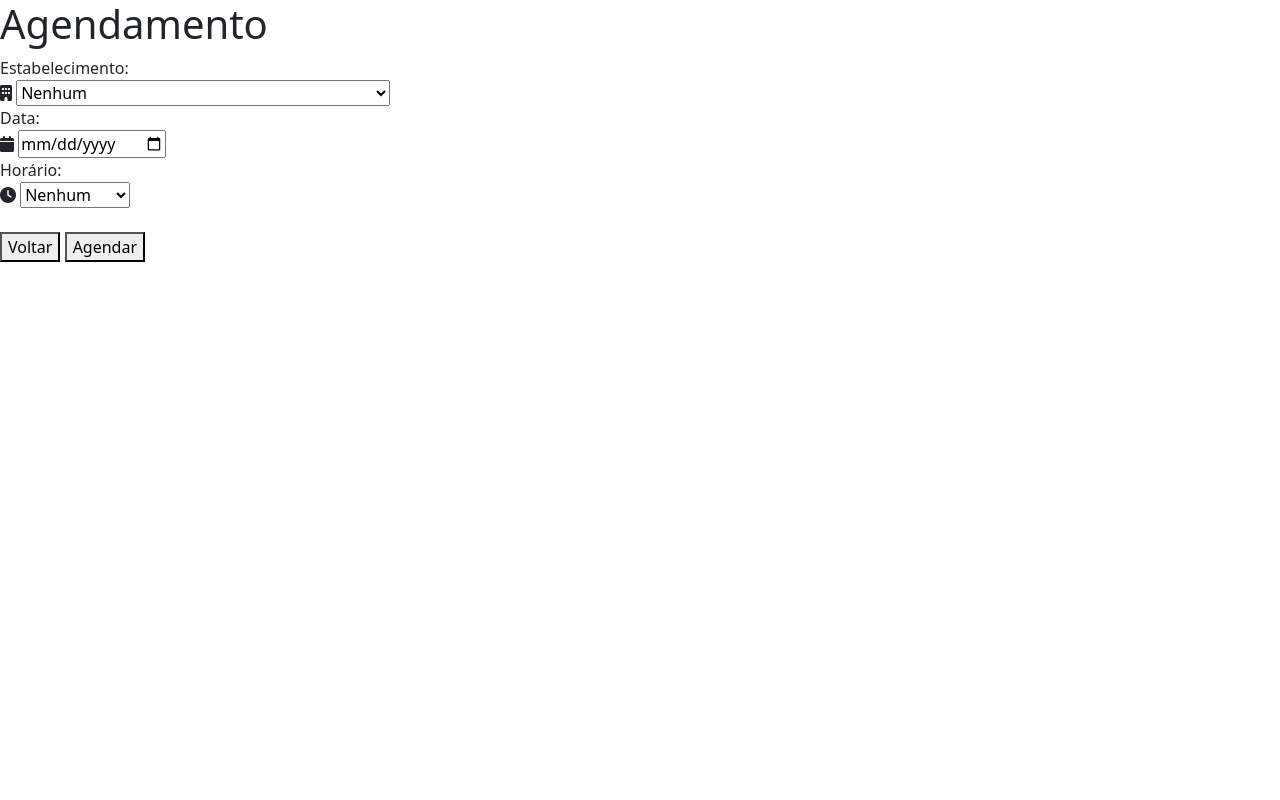
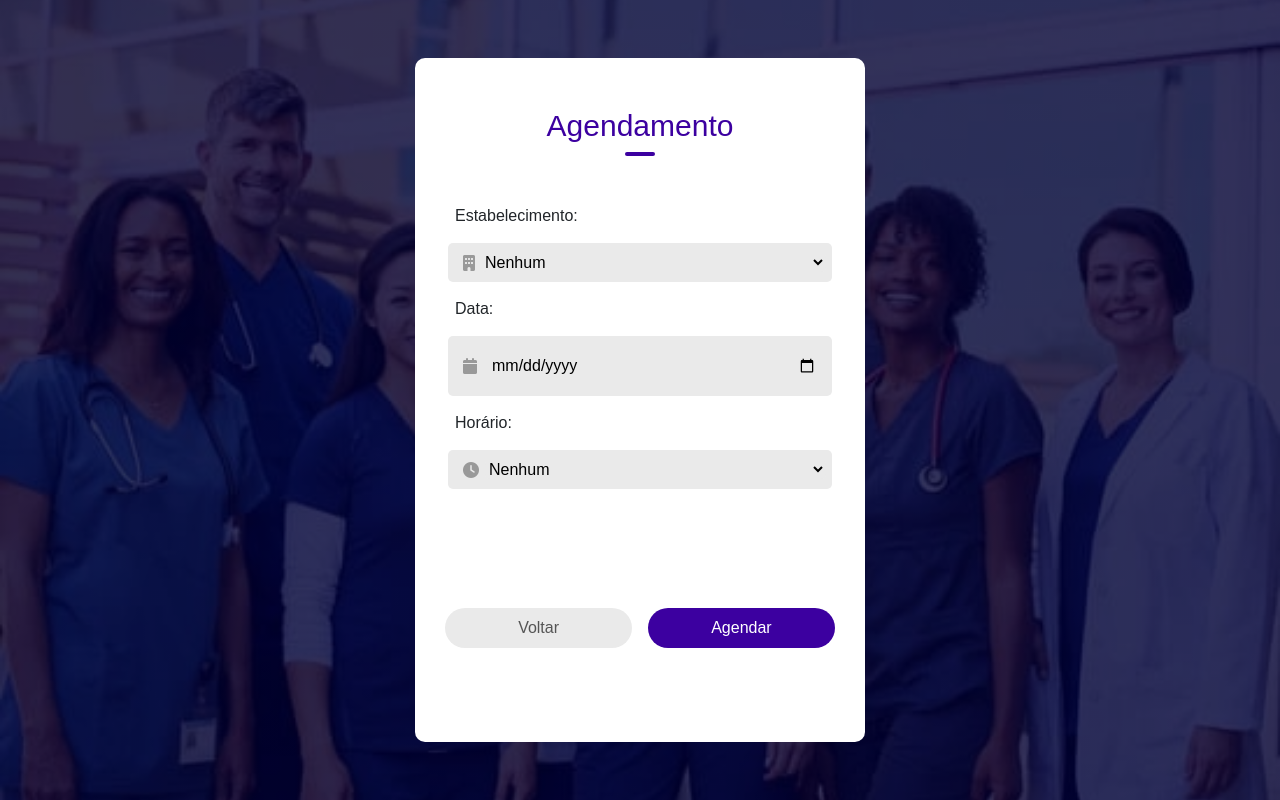
Before and after one commit to josedhontas/agendaCovid, a Django app: page /agendamento in a window 1280 px wide. Run offline with Django 4.2, Linux system fonts and the light colour scheme; a user stored in the database is signed in; some libraries are stand-ins or nearby versions.

Commit message:
fix: agendamento css

```diff
--- a/templates/agendamento.html
+++ b/templates/agendamento.html
@@ -6,7 +6,7 @@
 <head>
     <meta charset="UTF-8">
     <meta name="viewport" content="width=device-width, initial-scale=1.0">
-    <link rel="stylesheet" href="{% static 'css/styles.css' %}"/>
+    <link rel="stylesheet" href="{% static 'css/stylesUser.css' %}"/>
     <script src="https://kit.fontawesome.com/e73b592546.js" crossorigin="anonymous"></script>
 
     <script src="https://ajax.googleapis.com/ajax/libs/jquery/3.6.0/jquery.min.js"></script>
@@ -16,6 +16,171 @@
     <script src="https://cdn.jsdelivr.net/npm/bootstrap@5.1.3/dist/js/bootstrap.bundle.min.js" integrity="sha384-ka7Sk0Gln4gmtz2MlQnikT1wXgYsOg+OMhuP+IlRH9sENBO0LRn5q+8nbTov4+1p" crossorigin="anonymous"></script>
 
     <title>Document</title>
+
+    <style>
+        *{
+          margin: 0;
+          padding: 0;
+          font-family: 'Poppins', sans-serif;
+          box-sizing: border-box;
+      }
+
+      .container2{
+          width: 100%;
+          height: 100vh;
+          background-image: linear-gradient(rgba(0, 0, 50, 0.8), rgba(0, 0, 50, 0.8)), url(/static/img/teste.png);
+          background-position: center;
+          background-size: cover;
+          position: relative;
+      }
+
+      #esquerda{
+          width: 50%;
+      }
+
+      #direita{
+          width: 50%;
+      }
+
+      #meio{
+          display: flex;
+      }
+
+
+      .formulario{
+          width: 90%;
+          max-width: 450px;
+          position: absolute;
+          border-radius: 10px;
+          top: 50%;
+          left: 50%;
+          transform: translate(-50%, -50%);
+          background: white;
+          padding: 50px 30px 70px;
+          text-align: center;
+          align-items: center;
+      }
+
+      .formulario h1{
+          font-size: 30px;
+          margin-bottom: 60px;
+          color: #3c00a0;
+          position: relative;
+      }
+
+      .formulario h1::after{
+          content: '';
+          width: 30px;
+          height: 4px;
+          border-radius: 3px;
+          background: #3c00a0;
+          position: absolute;
+          bottom: -12px;
+          left: 50%;
+          transform: translateX(-50%);
+      }
+
+      .campo-entrada{
+          background: #eaeaea;
+          margin: 10px 3px;
+          border-radius: 5px;
+          display: flex;
+          align-items: center;
+
+      }
+
+      #input2{
+          background: #eaeaea;
+          margin: 15px 0;
+          border-radius: 5px;
+          display: flex;
+          align-items: center;
+          width: 50%;
+
+      }
+
+      input{
+          width: 100%;
+          background: transparent;
+          border: 0;
+          outline: 0;
+          padding: 18px 15px;
+
+      }
+
+      .campo-entrada i{
+          margin-left: 15px;
+          color: #999
+      }
+
+      formulario p{
+          text-align: left;
+          font-size: 13px;
+      }
+
+      formulario p a{
+          text-decoration: none;
+          color: #3c00a0;
+      }
+
+      .botoes{
+          width: 100%;
+          display: flex;
+          justify-content: space-between;
+      }
+
+      .botoes button{
+          flex-basis: 48%;
+          background: #3c00a0;
+          color: #fff;
+          height: 40px;
+          border-radius: 20px;
+          border: 0;
+          outline: 0;
+          cursor: pointer;
+          transition: 1s;
+      }
+
+      .grupo-entrada{
+          height: 380px;
+      }
+
+
+      .botoes button.disable{
+          background: #eaeaea;
+          color: #555;
+
+      }
+
+      select{
+          background: #eaeaea;
+          margin: 10px 6px;
+          border-radius: 5px;
+          display: flex;
+          align-items: center;
+          border: 0;
+          outline: none;
+      }
+
+      .all-divs{
+        text-align:justify;
+        display:flex;
+        flex-direction:column;
+        align-items:center;
+        justify-content:center;
+    }
+
+    .campo-entrada .formulario-select {
+      max-width: 100%;
+      width: 100%;
+  }
+
+  label{
+      margin: 15px 10px;
+      display: flex;
+      align-items: center;
+  }
+      </style>
 </head>
 
 <body>
```
Also changed, not shown: db.sqlite3.
